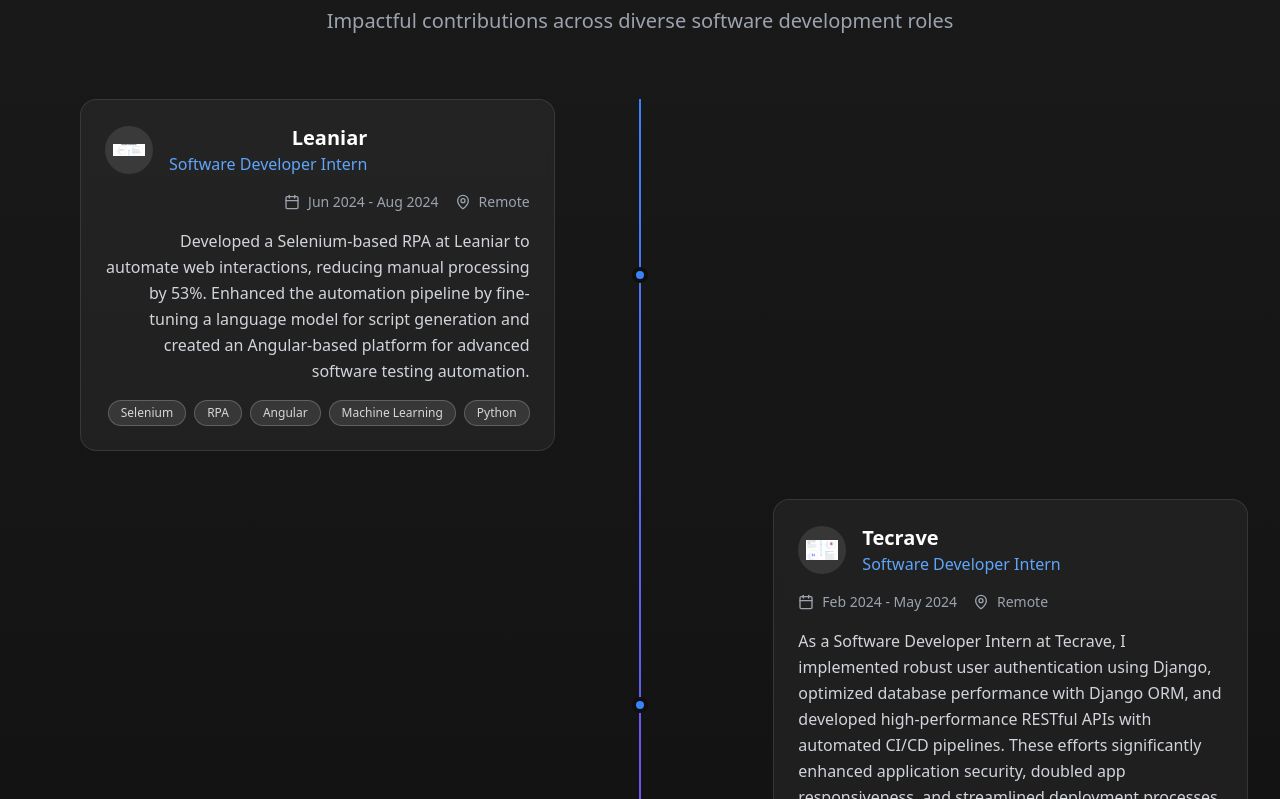
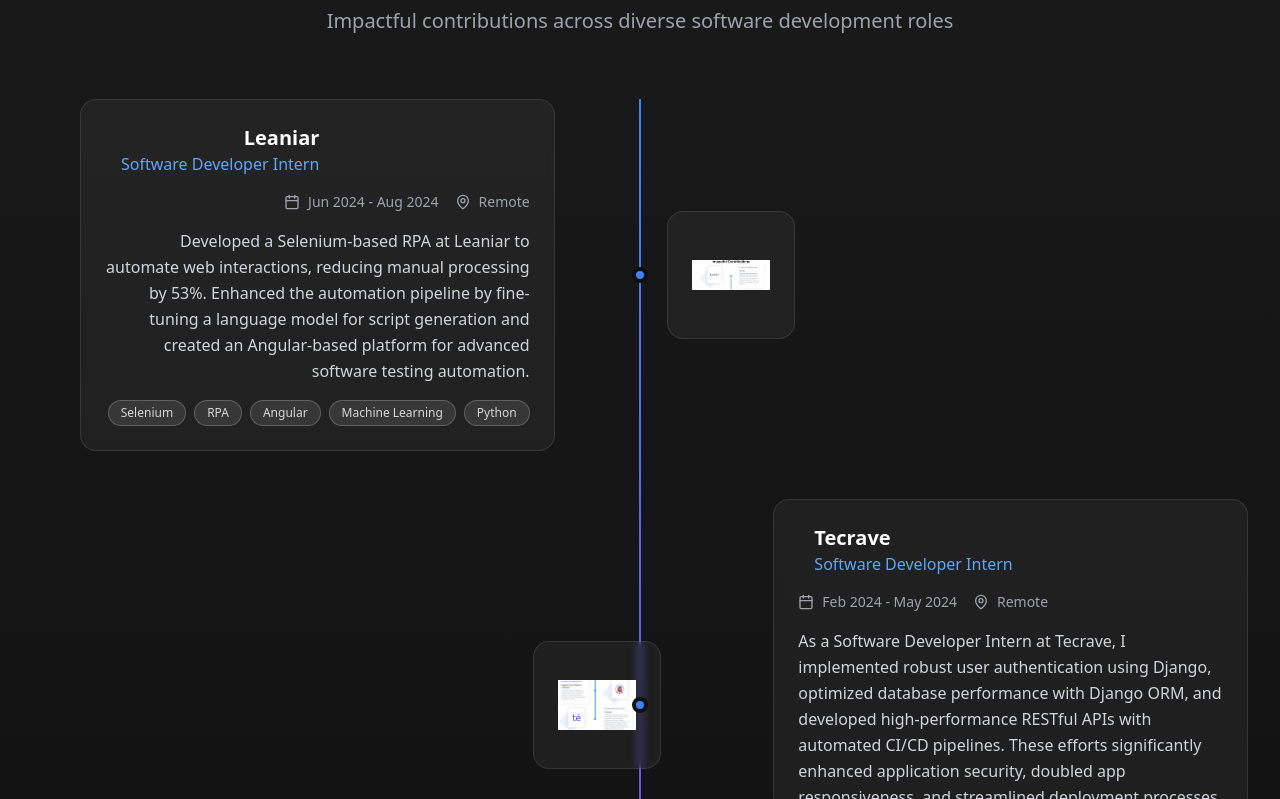
Before and after one commit to Srey-3112/ignite-my-path, a React (Vite) app: page / in a window 1280 px wide. Shown: the part 1621-2420 px from the top of the page. Built offline with nearby package versions, Linux system fonts and the light colour scheme.

Commit message:
Refactor: Experience section layout
Modify the professional experience section to display company experience on one side and the logo on the other, as per the image.

```diff
--- a/src/components/ExperienceSection.tsx
+++ b/src/components/ExperienceSection.tsx
@@ -72,7 +72,7 @@ const ExperienceSection = () => {
                 >
                   <div className="glass-card p-6 rounded-2xl hover:scale-105 transition-all duration-300">
                     <div className="flex items-center space-x-4 mb-4">
-                      <div className="w-12 h-12 bg-white/10 rounded-full flex items-center justify-center overflow-hidden">
+                      <div className="w-12 h-12 bg-white/10 rounded-full flex items-center justify-center overflow-hidden lg:hidden">
                         <img
                           src={experience.logo}
                           alt={`${experience.company} logo`}
@@ -125,8 +125,26 @@ const ExperienceSection = () => {
                   </div>
                 </div>
 
-                {/* Spacer for the other side */}
-                <div className="hidden lg:block w-5/12"></div>
+                {/* Logo Side */}
+                <div className={`hidden lg:flex w-5/12 ${
+                  index % 2 === 0 ? 'justify-start pl-8' : 'justify-end pr-8'
+                } items-center`}>
+                  <div className="w-32 h-32 bg-white/5 rounded-2xl flex items-center justify-center p-6 glass-card hover:scale-105 transition-all duration-300">
+                    <img
+                      src={experience.logo}
+                      alt={`${experience.company} logo`}
+                      className="max-w-full max-h-full object-contain"
+                      onError={(e) => {
+                        const target = e.target as HTMLImageElement;
+                        target.style.display = 'none';
+                        const parent = target.parentElement;
+                        if (parent) {
+                          parent.innerHTML = '<Building2 class="w-12 h-12 text-blue-400" />';
+                        }
+                      }}
+                    />
+                  </div>
+                </div>
               </div>
             ))}
           </div>
```
